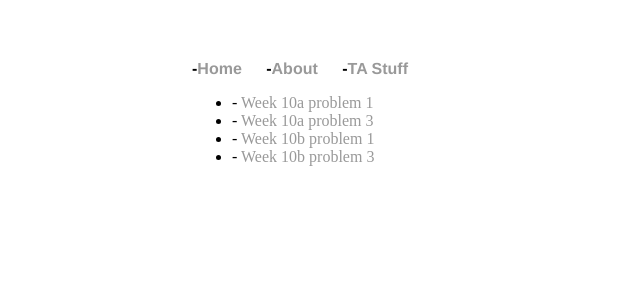
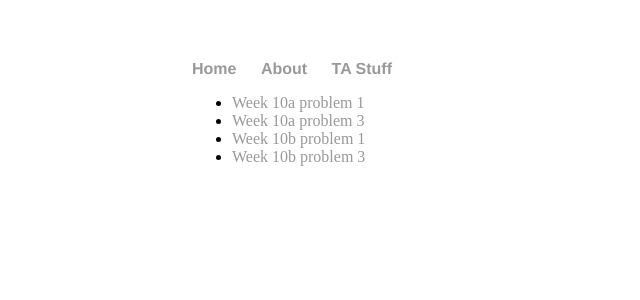
Before and after one commit to jlazar17/jlazar17.github.io, a PHP site: page /ta/fall_2017/index.html in a window 1280 px wide. Shown: the top 300 px of the page, without its empty margins (0-640 px from the left). Run offline with PHP 8.4, Linux system fonts and the light colour scheme.

Commit message:
remove dash before list items

```diff
--- a/css/main.css
+++ b/css/main.css
@@ -28,9 +28,6 @@ p {
     line-height: 1.4em;
     color: #333;
 }
-li:before {
-    content: "-";
-}
 footer {
     border-top: 1px solid #d5d5d5;
     font-size: .8em;
```
